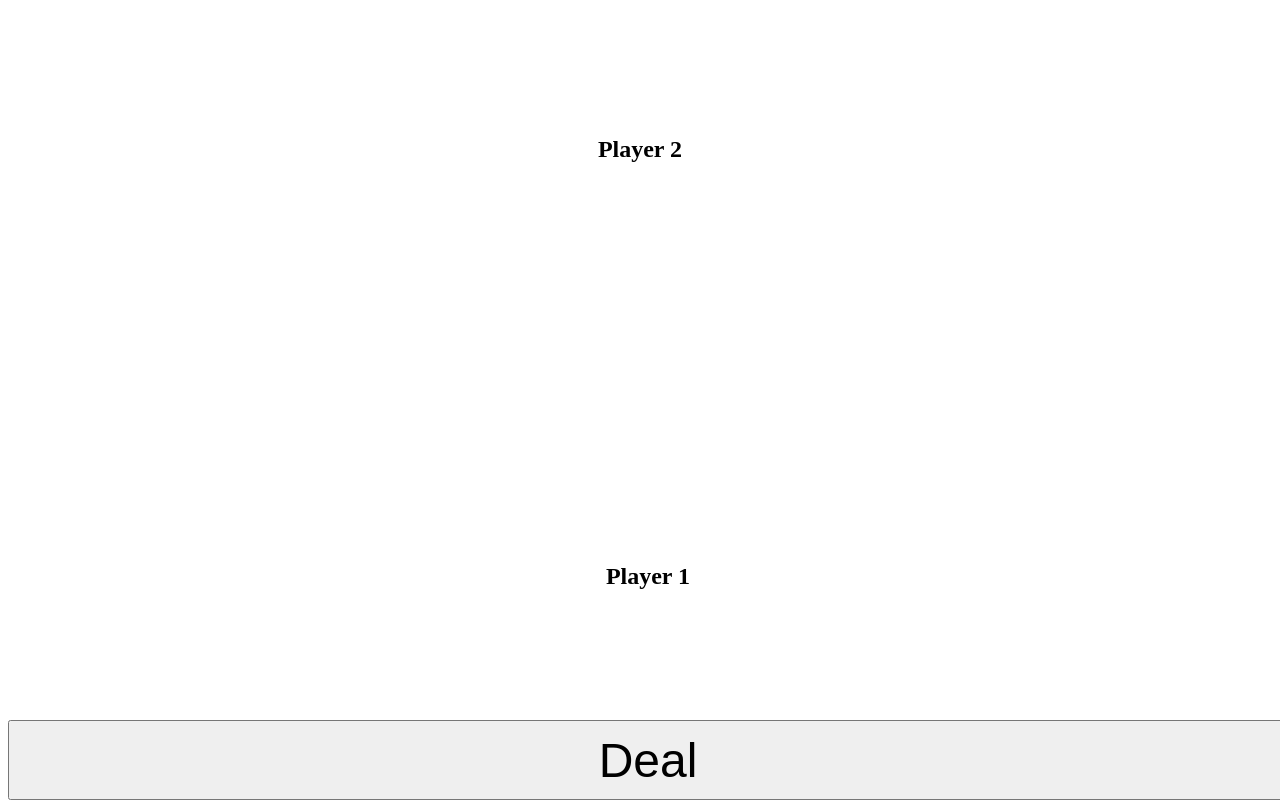
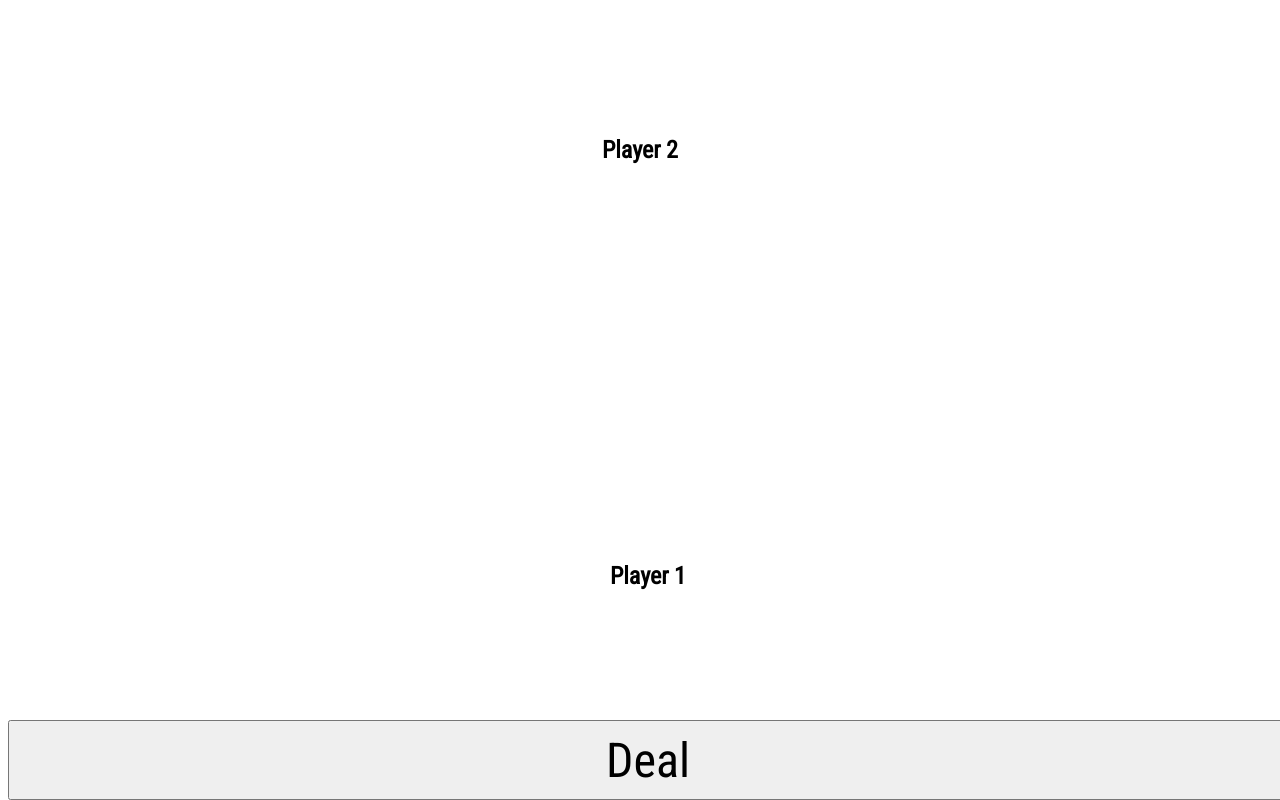
Before and after one commit to Zed2808/pb, a Flask app: page / in a window 1280 px wide. Run offline with Flask 2, Linux system fonts and the light colour scheme.

Commit message:
Pretty new font

```diff
--- a/app/static/css/style.css
+++ b/app/static/css/style.css
@@ -1,5 +1,6 @@
 p {
 	font-size: 150%;
+	font-family: Roboto Condensed;
 	margin: 10px;
 }
 
@@ -59,4 +60,5 @@ p {
 	width: 100%;
 	height: 100%;
 	font-size: 300%;
+	font-family: Roboto Condensed;
 }
--- a/app/templates/index.html
+++ b/app/templates/index.html
@@ -5,6 +5,7 @@
 
 <head>
 	<link rel="icon" href="{{ url_for('static', filename='favicon.ico') }}">
+	<link rel="stylesheet" href='https://fonts.googleapis.com/css?family=Roboto+Condensed'>
 	<link rel="stylesheet" type="text/css" href="{{ url_for('static', filename='css/style.css') }}">
 
 	<title>pb - Pitch Bot</title>
```
